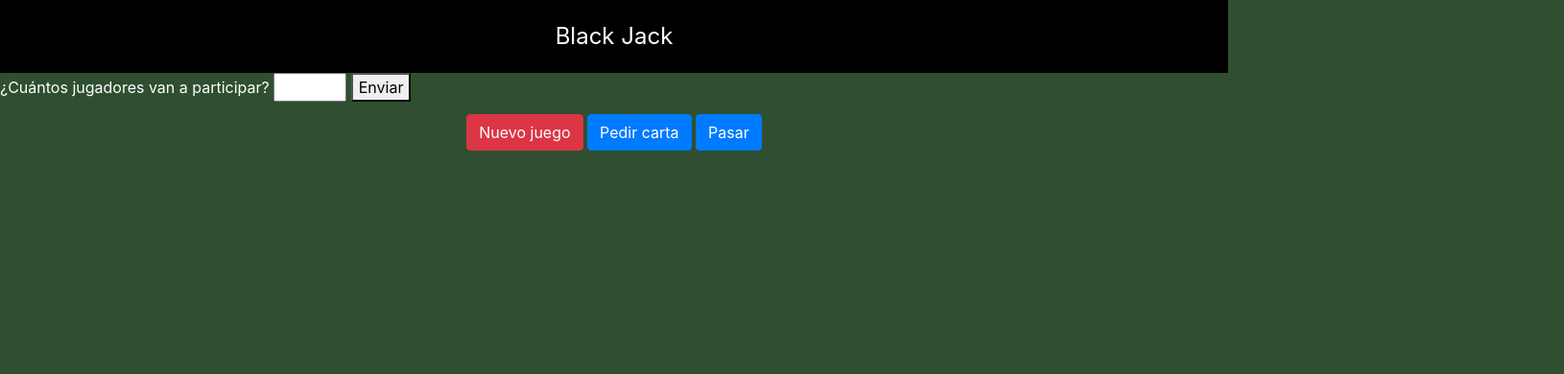
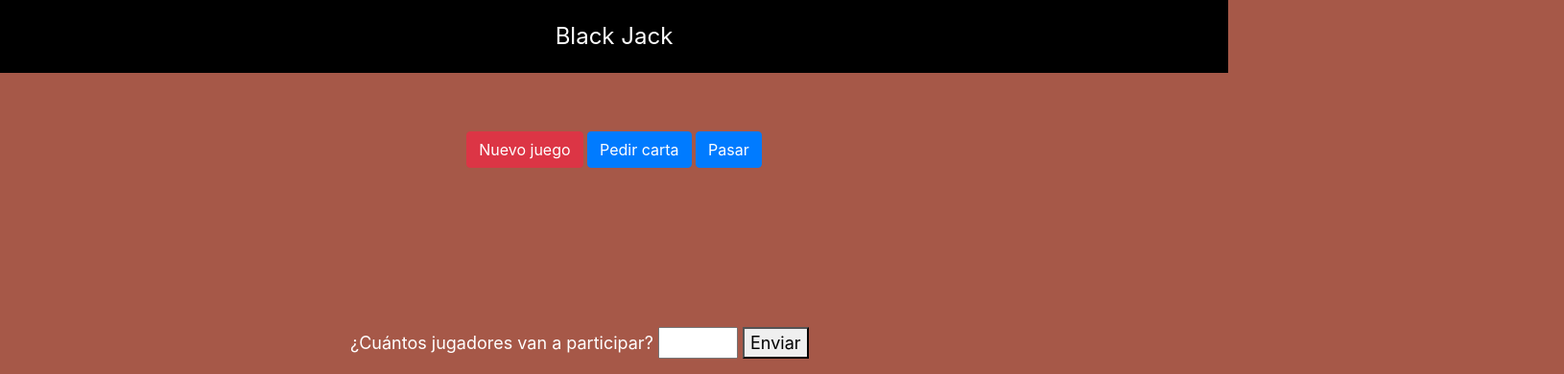
Before and after one commit to FranMorales7/BlackJack---avanado, a plain HTML site: page index.html in a window 1280 px wide. Shown: the top 390 px of the page at 96% size, 1630 px wide, since content can reach past the window. Drawn offline with nearby package versions, Linux system fonts and the light colour scheme; files that its build step writes are made by us from their sources; files whose address does not match are found by name.

Commit message:
Update estilo.css

```diff
--- a/estilo.css
+++ b/estilo.css
@@ -1,5 +1,5 @@
 html, body{
-    background-color: #2f4f30;
+    background-color: #a65848;
     color: white;
 }
 
@@ -33,3 +33,23 @@ html, body{
     color: cornflowerblue;
     font-size: 1.5em;
 }
+
+#main{
+    opacity: 0;
+    z-index: 0;
+}
+
+#cuestionario{
+    margin-top: 15px;
+    margin-left: 15px;
+    z-index: 1;
+    position: relative;
+    top: 250px;
+    left: 350px;
+    font-size: large;
+}
+
+.marcador{
+    position: relative;
+    padding-left: 150px;
+}
```
